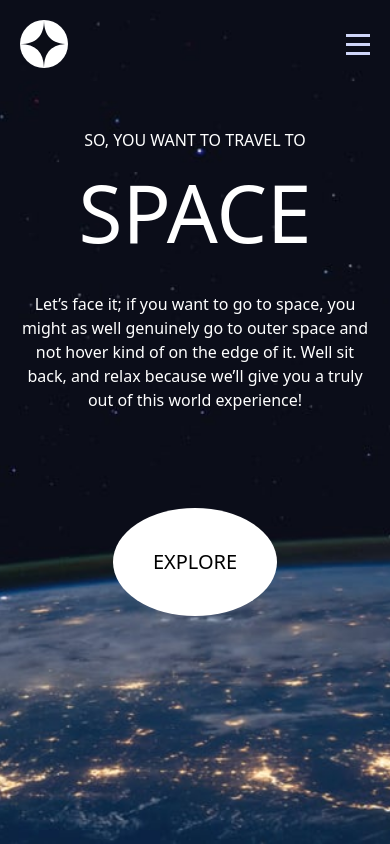
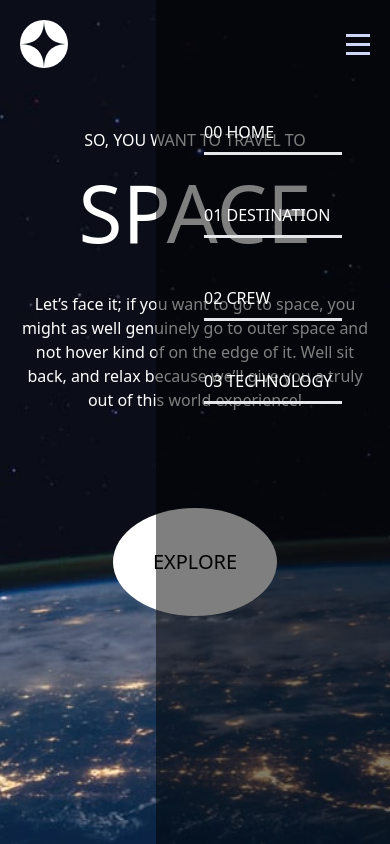
Before and after one commit to RaulTindogan/space-tourism-website, a React (Vite) app: page / in a window 390 px wide. Built offline with nearby package versions, Linux system fonts and the light colour scheme.

Commit message:
Update the navigation links and created the sidebar on mobile

```diff
--- a/src/components/Header.jsx
+++ b/src/components/Header.jsx
@@ -1,11 +1,11 @@
-import React from 'react'
+import React, { useState } from 'react'
 import logo from '../assets/shared/logo.svg'
 import menu from '../assets/shared/icon-hamburger.svg'
 import { Link } from 'react-router-dom'
 function Header() {
   return (
-    <header className='bg-transparent absolute w-full'>
-        <nav className='max-w-[1440px] mx-auto'>
+      <header className='bg-transparent fixed w-full'>
+        <nav className='max-w-[1440px] mx-auto relative z-20'>
           {/* Mobile Menu */}
             <div className='p-5 flex justify-between items-center md:hidden'>
               <div>
@@ -31,7 +31,15 @@ function Header() {
               </div>
             </div>
         </nav>
-    </header>
+        <div className='w-[60%] min-h-[100vh] fixed z-[10] bg-black/50 top-0 right-0 overflow-hidden text-white py-[7rem] px-[3rem]'>
+            <ul>
+              <li className='mb-10 py-2 border-b-[3px]'><Link to="/">00 HOME</Link></li>
+              <li className='mb-10 py-2 border-b-[3px]'><Link to="/destination">01 DESTINATION</Link></li>
+              <li className='mb-10 py-2 border-b-[3px]'><Link to="/crew">02 CREW</Link></li>
+              <li className='mb-10 py-2 border-b-[3px]'><Link to="/technology">03 TECHNOLOGY</Link></li>
+            </ul>
+        </div>
+      </header>
   )
 }
 
```
